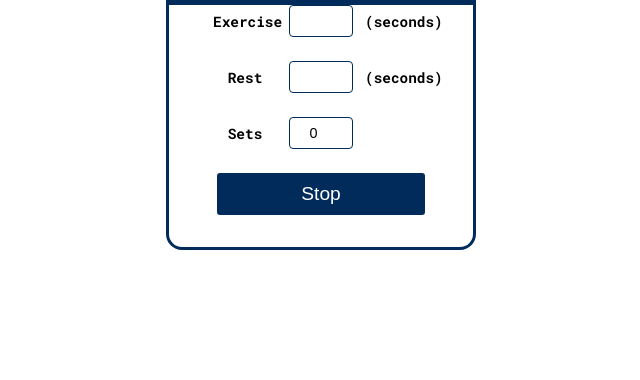
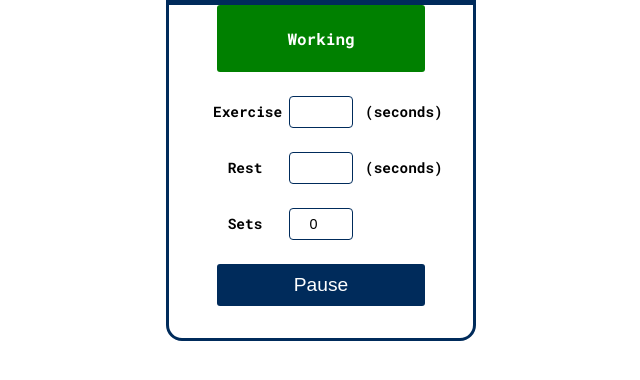
Before and after one commit to joshthecomposer/joshthecomposer.github.io, a plain HTML site: page index.html in a window 1280 px wide. Both pictures are taken after a click on the button "Start". Shown: the part 66-446 px from the top of the page, without its empty margins (319-959 px from the left). Drawn offline with Linux system fonts and the light colour scheme.

Commit message:
Added a box that tells the user whether they are working or resting

```diff
--- a/index.html
+++ b/index.html
@@ -19,6 +19,12 @@
             <div class="counter">
                 <h1><span id="timer-text" class="timer-text">00</span></h1>
             </div>
+            <div id="working" class="currentActivity">
+                <h4>Working</h4>
+            </div>
+            <div id="resting" class="currentActivity">
+                <h4>Resting</h4>
+            </div>
         </div>
         <form class="form" method="post">
             <label for="exercise">Exercise</label>
@@ -34,7 +40,7 @@
                 <button type="button" id="button" class="button" onclick="">Start</button>
             </div>
             <div id="button-container2" class="button-container2">
-                <button type="button" id="button2" class="button" onclick="">Stop</button>
+                <button type="button" id="button2" class="button" onclick="">Pause</button>
             </div>
             <div id="button-container3" class="button-container3">
                 <button type="button" id="button3" class="fakeButton" onclick="">REST!</button>
--- a/script.js
+++ b/script.js
@@ -10,6 +10,8 @@ var sets = document.getElementById("sets");
 var saveState = false;
 var exerciseTimerInit;
 var restTimerInit;
+var working = document.getElementById("working");
+var resting = document.getElementById("resting");
 
 //Audio Variables
 var beginAudio = new Audio('audio/begin.mp3');
@@ -27,8 +29,9 @@ function beginAudioFn() {
     beginAudio.play();
 }
 
-
 function startExercise() {
+    resting.style.display = "none";
+    working.style.display = "block";
     button3.style.display = "none";
     button3
     var timer;
@@ -39,7 +42,7 @@ function startExercise() {
         timer = exerciseTimerInit;
         saveState = false;
     }
-
+    document.getElementById("button").innerHTML = "Continue";
     button1.style.display = "none";
     button2.style.display = "grid";
     button2.addEventListener("click", function () {
@@ -77,6 +80,8 @@ function startExercise() {
 
 
 function startRest() {
+    working.style.display = "none";
+    resting.style.display = "block";
     button2.style.display = "none";
     button3.style.display = "grid";
     var timer = rest.value;
--- a/style.css
+++ b/style.css
@@ -60,6 +60,26 @@ body {
     margin: 0 auto;
     background-color: white;
     text-align: center;
+}
+
+.currentActivity {
+    width: 13rem;
+    padding: .1rem 0 .1rem 0;
+    border: none;
+    border-radius: 3px;
+    color: white;
+    margin: 0 auto;
+    margin-bottom: 1.5rem;
+}
+
+#working {
+    display: none;
+    background-color: green;
+}
+
+#resting {
+    display: none;
+    background-color: crimson;
 }
 
 .form {
```
